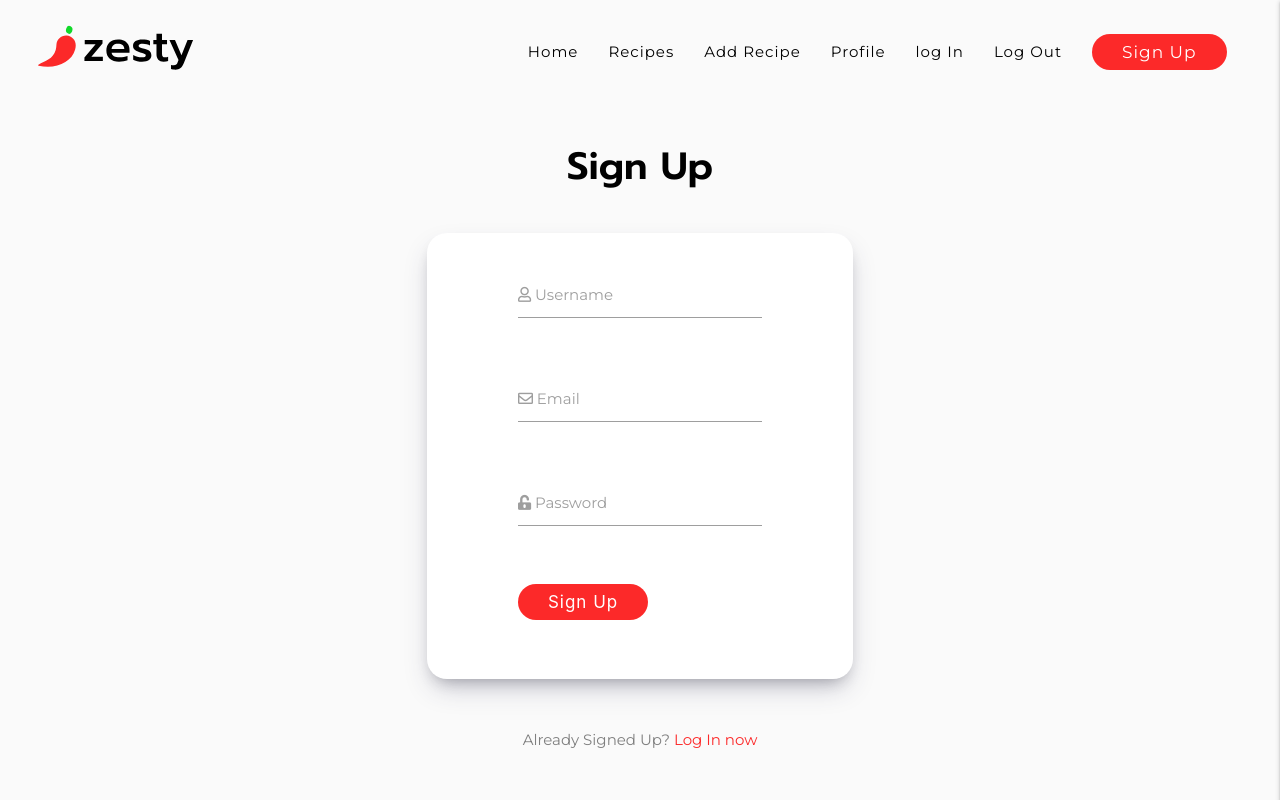
After one commit to hellyryan1995/Zesty-Recipes-MS3, a Flask app: page /signup in a window 1280 px wide. The commit adds this page. Run offline with Flask 2, Linux system fonts and the light colour scheme; some libraries are stand-ins or nearby versions.

Commit message:
Sign up template created and linked to db

```diff
--- a/app.py
+++ b/app.py
@@ -4,6 +4,7 @@ from flask import (
     redirect, request, session, url_for)
 from flask_pymongo import PyMongo
 from bson.objectid import ObjectId
+from werkzeug.security import generate_password_hash, check_password_hash
 if os.path.exists("env.py"):
     import env
 
@@ -24,6 +25,30 @@ def view_recipes():
     return render_template("recipes.html", recipes=recipes)
 
 
+@app.route("/signup", methods=["GET", "POST"])
+def signup():
+    if request.method == "POST":
+        # check if username already exists in mongodb
+        existing_user = mongo.db.users.find_one(
+            {"username": request.form.get("username").lower()})
+
+        if existing_user:
+            flash("Username already exists")
+            return redirect(url_for("signup"))
+
+        signup = {
+            "username": request.form.get("username").lower(),
+            "email": request.form.get("email").lower(),
+            "password": generate_password_hash(request.form.get("password"))
+        }
+        mongo.db.users.insert_one(signup)
+
+        # add user to "session" cookie
+        session["user"] = request.form.get("username").lower()
+        flash("Sign Up Successful!")
+    return render_template("signup.html")
+
+
 if __name__ == "__main__":
     app.run(host=os.environ.get("IP"),
             port=int(os.environ.get("PORT")),
--- a/static/css/style.css
+++ b/static/css/style.css
@@ -5,19 +5,38 @@ h1,h2,h3 {
     font-weight: 600;
 }
 
+h3 {
+    font-size: 38px;
+}
+
+a {
+    color: #FC2929;
+}
+
 body {
     font-family: 'Montserrat', sans-serif;
     color: #7F7F7F;
+    background-color: #fafafa;
+    font-size: 15px;
+}
+
+.drop-shadow-all {
+    box-shadow: rgba(50, 50, 93, 0.25) 0px 13px 27px -5px, rgba(0, 0, 0, 0.3) 0px 8px 16px -8px;
+}
+
+.round-borders {
+    border-radius: 20px;
 }
 
 /* ----------------------- Navbar */
 
 .navbar-custom {
-    background-color: white;
+    background-color: #fafafa;
     box-shadow: none;
     padding-left: 3%;
     padding-right: 3%;
     padding-top: 20px;
+    margin-bottom: 15px;
 }
 
 .menu-text {
@@ -35,7 +54,7 @@ nav ul a:hover {
     color: #000;
 }
 
-.signin-logout-button {
+.custom-button {
     background-color: #FC2929;
     border-radius: 50px;
     box-shadow: none;
@@ -50,4 +69,17 @@ nav ul a:hover {
 .btn:hover, .btn-large:hover, .btn-small:hover {
     background-color: #fff;
     color: #f02727;
+    box-shadow: rgba(50, 50, 93, 0.25) 0px 13px 27px -5px, rgba(0, 0, 0, 0.3) 0px 8px 16px -8px;
 }
+
+/* ----------------------- Flashes styling */
+
+.flashes h4 {
+    font-size: 20px;
+    background-color: #f0272788;
+    line-height: 1;
+    border-radius: 50px;
+    color: #000;
+    padding-top: 10px;
+    padding-bottom: 10px;
+}
--- a/templates/base.html
+++ b/templates/base.html
@@ -31,7 +31,7 @@
                     <li><a href="#" class="menu-text">Profile</a></li>
                     <li><a href="#" class="menu-text">log In</a></li>
                     <li><a href="#" class="menu-text">Log Out</a></li>
-                    <li><a href="#" class="waves-effect waves-light btn signin-logout-button">Sign Up</a></li>
+                    <li><a href="{{ url_for('signup') }}" class="waves-effect waves-light btn custom-button">Sign Up</a></li>
                 </ul>
             </div>
         </nav>
@@ -45,12 +45,29 @@
                 <li><a href="#" class="menu-text">Profile</a></li>
                 <li><a href="#" class="menu-text">log In</a></li>
                 <li><a href="#" class="menu-text">Log Out</a></li>
-                <li><a href="#" class="menu-text">Sign Up</a></li>
+                <li><a href="{{ url_for('signup') }}" class="menu-text">Sign Up</a></li>
             </ul>
     </header>
 
+    <section>
+        <!-- Display Flash messages -->
+        {% with messages = get_flashed_messages() %}
+            {% if messages %}
+                {% for message in messages %}
+                    <div class="row">
+                        <div class="col s12 m6 offset-m3 flashes">
+                            <h4 class="center">{{ message }}</h4>
+                        </div>
+                    </div>
+                {% endfor %}
+            {% endif %}
+        {% endwith %}
+    </section>
+
+    <main class="container">
     {% block content %}
     {% endblock %}
+    </main>
     <script src="https://code.jquery.com/jquery-3.5.1.min.js"
     integrity="sha256-9/aliU8dGd2tb6OSsuzixeV4y/faTqgFtohetphbbj0=" crossorigin="anonymous"></script>
     <script src="https://cdnjs.cloudflare.com/ajax/libs/materialize/1.0.0/js/materialize.min.js"></script>
--- /dev/null
+++ b/templates/signup.html
@@ -0,0 +1,51 @@
+{% extends "base.html" %}
+{% block content %}
+    <div class="row">
+        <div class="col s12 m8 offset-m2 center">
+            <h3>Sign Up</h3>
+        </div>
+    </div>
+    <!-- Sign Up Form -->
+    <div class="row">
+        <form class="col s12 m6 offset-m3" method="POST" action="{{ url_for('signup') }}">
+            <div class="card-panel drop-shadow-all round-borders">
+                <!-- Username -->
+                <div class="row">
+                    <div class="input-field col s12 m8 offset-m2">
+                        <input id="username" name="username" type="text"  minlength="5"
+                        maxlength="15" pattern="^[a-zA-Z0-9]{5,15}$" class="validate" required>
+                        <label for="username"><i class="far fa-user"></i> Username</label>
+                    </div>
+                </div>
+                <!-- Email -->
+                <div class="row">
+                    <div class="input-field col s12 m8 offset-m2">
+                        <input id="email" name="email" type="email" minlength="5"
+                        maxlength="55" class="validate" required>
+                        <label for="email"><i class="far fa-envelope"></i> Email</label>
+                    </div>
+                </div>
+                <!-- Password -->
+                <div class="row">
+                    <div class="input-field col s12 m8 offset-m2">
+                        <input id="password" name="password" type="password"  minlength="5"
+                        maxlength="15" pattern="^[a-zA-Z0-9]{5,15}$" class="validate" required>
+                        <label for="password"><i class="fas fa-unlock-alt"></i> Password</label>
+                    </div>
+                </div>
+                <!-- Sign Up Button -->
+                <div class="row">
+                    <div class="input-field col s12 m8 offset-m2">
+                        <button type="submit" class="waves-effect waves-light btn custom-button">Sign Up</button>
+                    </div>
+                </div>
+            </div>
+        </form>
+    </div>
+    <div class="row">
+        <div class="col s12 m8 offset-m2 center">
+            <p>Already Signed Up?  <a href="#">Log In now</a></p>
+        </div>
+    </div>
+
+{% endblock %}
```
Also changed, not shown: README.md, static/images/Chilly-sign-up-bg.jpg (added).
